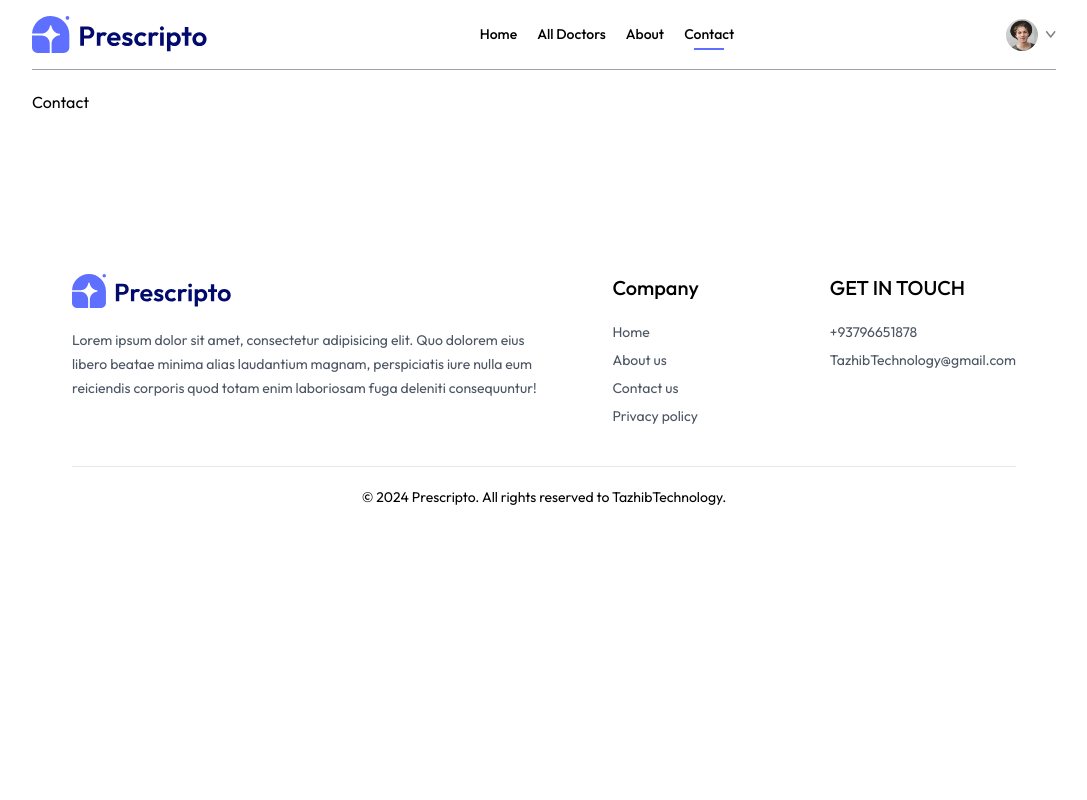
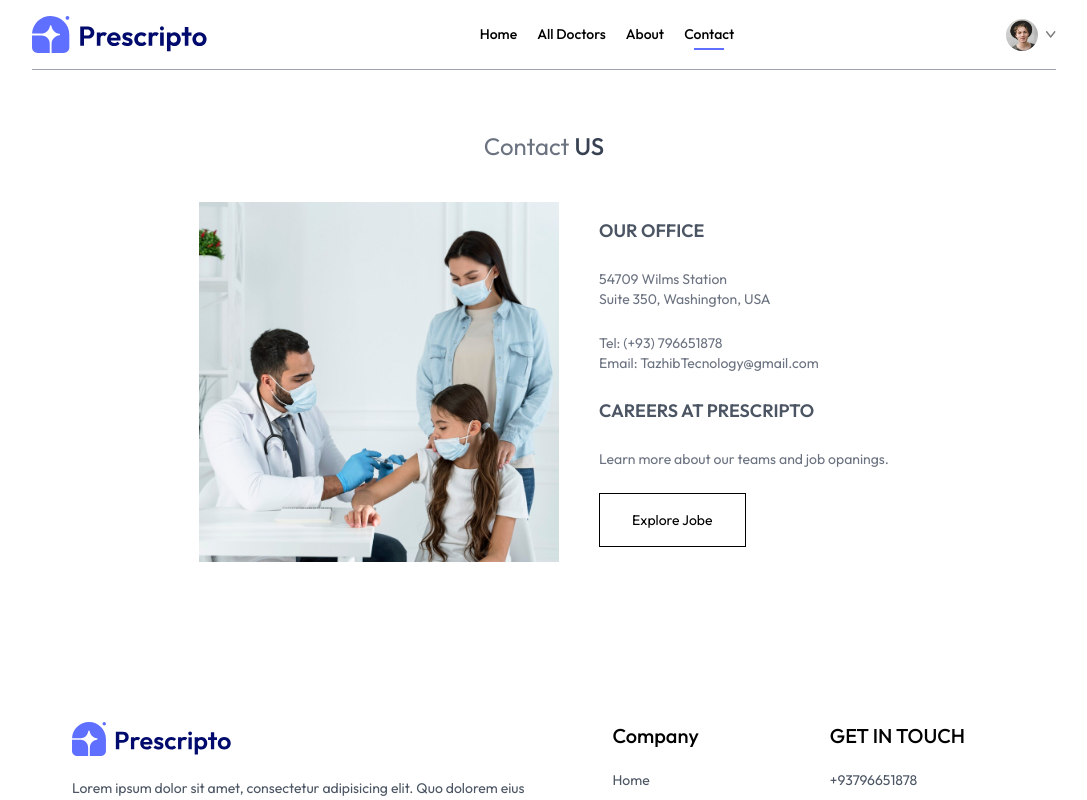
Before and after one commit to TazhibTechnology/Doctor-Appointment-Booking-Website, a React (Vite) app in the folder frontend/: page /contact in a window 1280 px wide. Shown: the top 800 px of the page, without its empty margins (96-1183 px from the left). Built offline with nearby package versions, Linux system fonts and the light colour scheme.

Commit message:
dev complete cantact.jsx without error

```diff
--- a/frontend/src/pages/Contact.jsx
+++ b/frontend/src/pages/Contact.jsx
@@ -1,9 +1,43 @@
-import React from 'react'
+import React from "react";
+import { assets } from "../assets/assets_frontend/assets";
 
 const Contact = () => {
   return (
-    <div>Contact</div>
-  )
-}
+    <div>
+      <div className='text-center text-2xl pt-10 text-gray-500'>
+        <p>
+          Contact <span className='text-gray-700 font-medium'>US</span>
+        </p>
+      </div>
 
-export default Contact
+      <div className='my-10 flex flex-col justify-center md:flex-row gap-10 mb-28 text-sm'>
+        <img
+          className=' w-full md:max-w-[360px]'
+          src={assets.contact_image}
+          alt=''
+        />
+        <div className='flex flex-col justify-center items-start gap-6  '>
+          <p className='font-semibold text-lg text-gray-600'>OUR OFFICE</p>
+          <p className='text-gray-500'>
+            54709 Wilms Station <br /> Suite 350, Washington, USA
+          </p>
+          <p className='text-gray-500'>
+            Tel: (+93) 796651878 <br />
+            Email: TazhibTecnology@gmail.com
+          </p>
+          <p className='font-semibold text-lg text-gray-600'>
+            CAREERS AT PRESCRIPTO
+          </p>
+          <p className='text-gray-500'>
+            Learn more about our teams and job opanings.
+          </p>
+          <button className='border border-black px-8 py-4 text-sm hover:bg-black hover:text-white transition-all duration-500'>
+            Explore Jobe
+          </button>
+        </div>
+      </div>
+    </div>
+  );
+};
+
+export default Contact;
```
